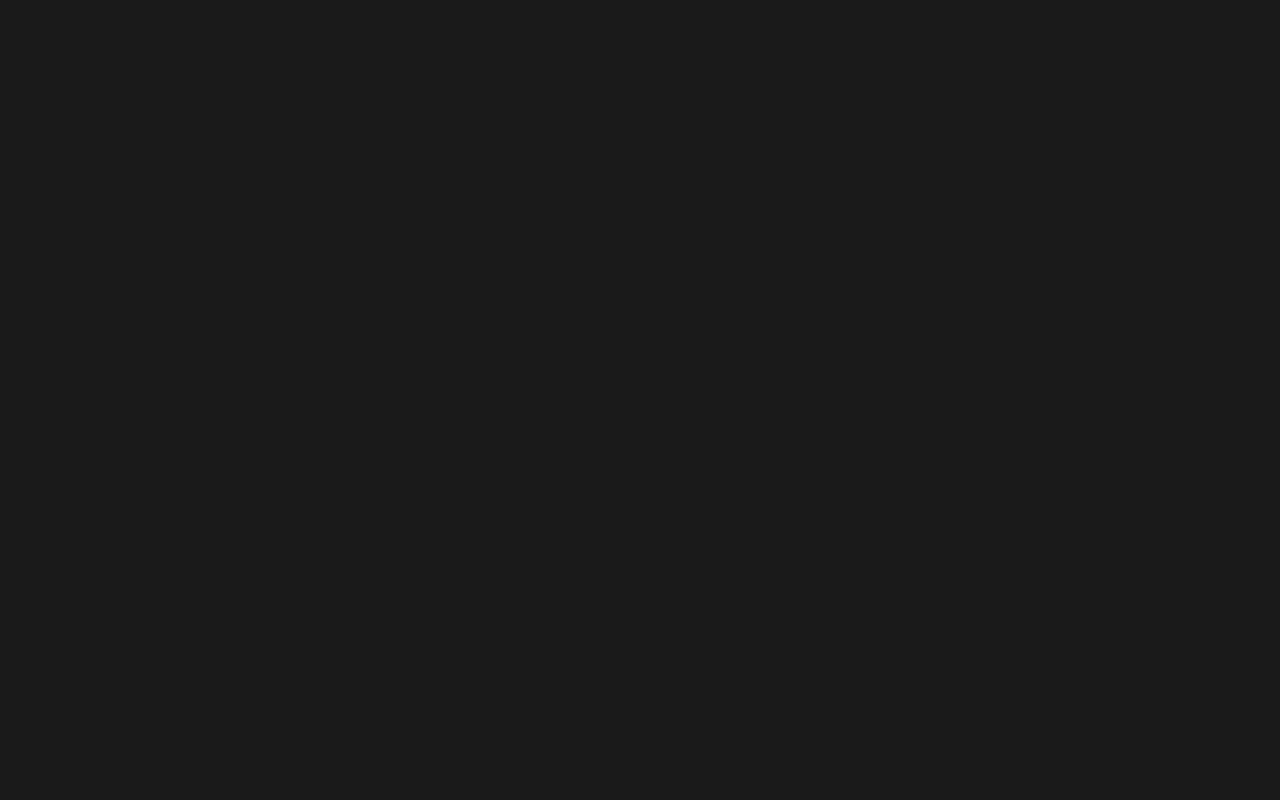
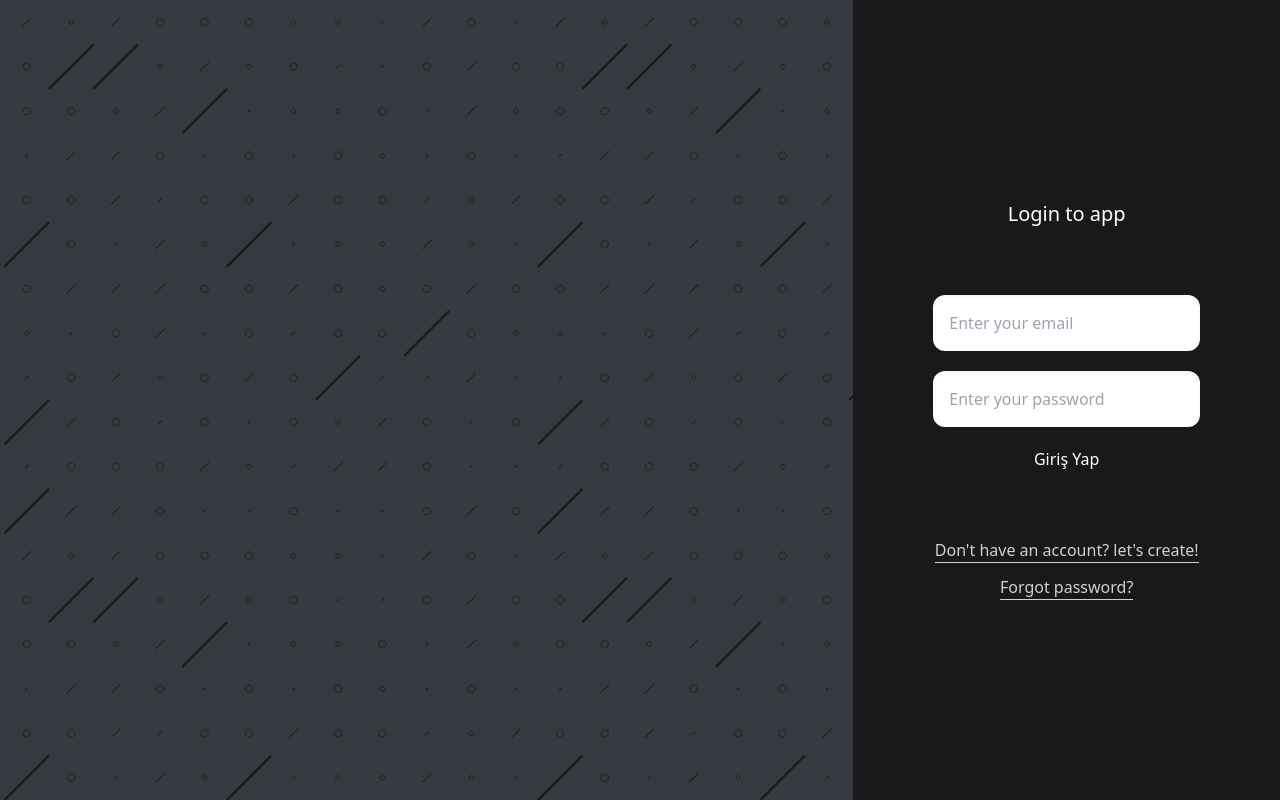
Before and after one commit to hasancelikoglu/SocityWebProject, a Next.js app in the folder client/: page /login in a window 1280 px wide. Built offline with nearby package versions, Linux system fonts and the light colour scheme.

Commit message:
feat: login card

```diff
--- a/client/app/login/page.js
+++ b/client/app/login/page.js
@@ -1,3 +1,5 @@
+import LoginPage from "@/containers/login";
+
 export default function Login() {
-	return <div></div>;
+	return <LoginPage />;
 }
--- a/client/components/login-card/index.js
+++ b/client/components/login-card/index.js
@@ -0,0 +1,41 @@
+import Link from "next/link";
+
+export default function LoginCard() {
+	return (
+		<div className="w-1/3 px-20 h-3/5 flex flex-col justify-between p-10">
+			<h1 className="text-center text-white-full text-xl font-light">
+				Login to app
+			</h1>
+			<form className="flex flex-col gap-y-5">
+				<input
+					type="text"
+					placeholder="Enter your email"
+					className="p-4 shadow-inner rounded-xl outline-none"
+				/>
+				<input
+					type="text"
+					placeholder="Enter your password"
+					className="p-4 shadow-inner rounded-xl outline-none"
+				/>
+				<button type="submit" className="text-white-full">
+					Giriş Yap
+				</button>
+			</form>
+
+			<div className="flex flex-col items-center justify-center gap-y-3">
+				<Link
+					href="/"
+					className="text-white-t font-light border-b border-b-white-t"
+				>
+					Don't have an account? let's create!
+				</Link>
+				<Link
+					href="/"
+					className="text-white-t font-light border-b border-b-white-t"
+				>
+					Forgot password?
+				</Link>
+			</div>
+		</div>
+	);
+}
--- /dev/null
+++ b/client/containers/login/index.js
@@ -0,0 +1,11 @@
+import LoginCard from "@/components/login-card";
+import Sprinkle from "@/components/sprinkle";
+
+export default function LoginPage() {
+	return (
+		<div className="h-screen flex justify-center items-center">
+			<Sprinkle />
+			<LoginCard />
+		</div>
+	);
+}
```
Also changed, not shown: client/public/sprinkle.svg (added).
